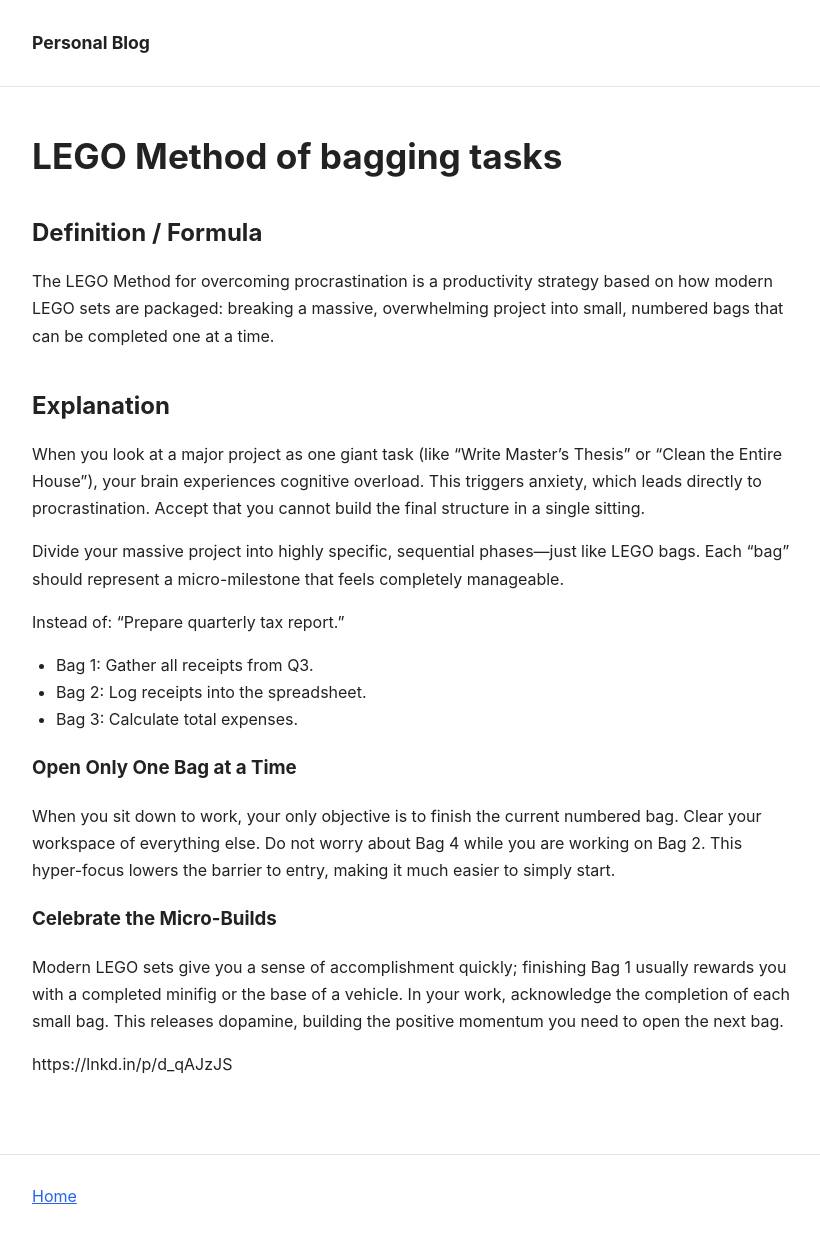
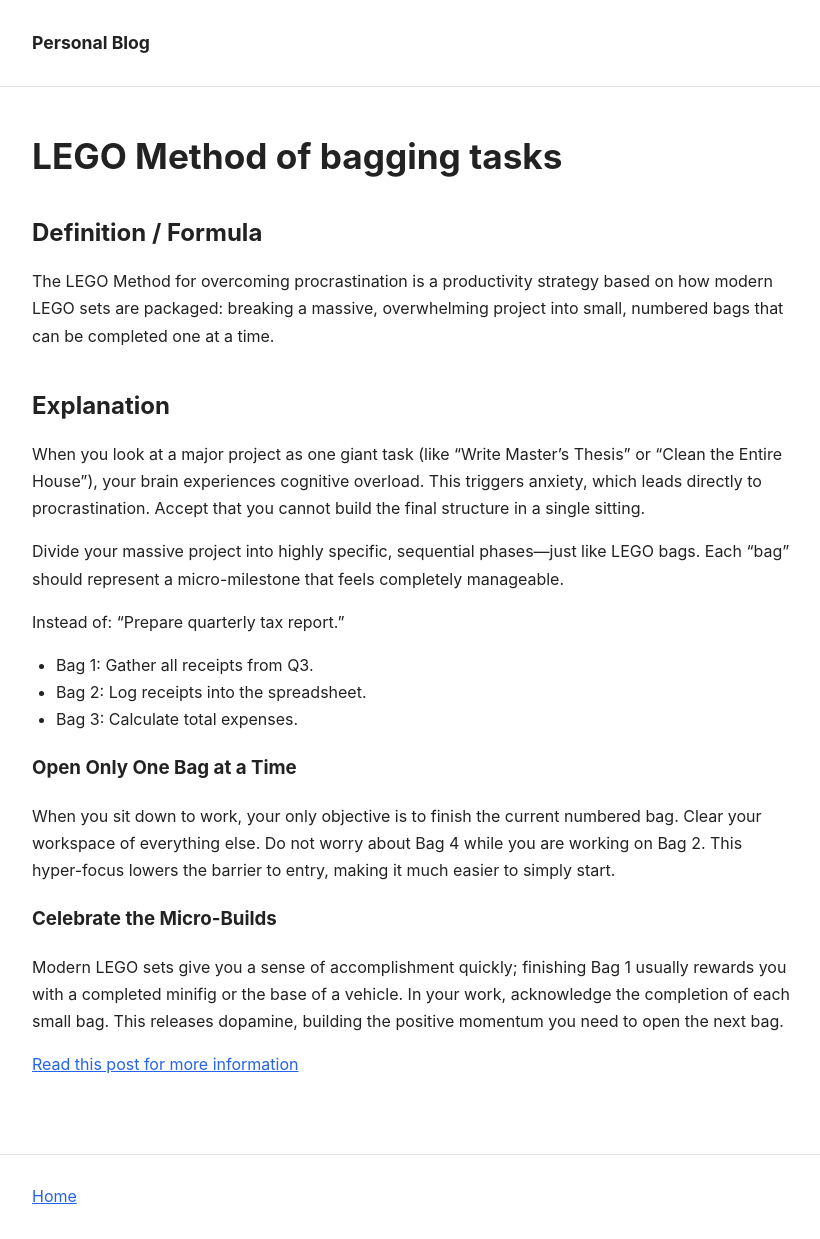
Before and after one commit to BeardedOwl1357/Personal_Blog, a Jekyll site: the page built from _articles/working-with-yourself/lego-method-of-bagging-tasks.md, in a window 1280 px wide. Shown: the whole page, without its empty margins (228-1048 px from the left). Built offline with Jekyll 4.4.1, drawn with Linux system fonts in a browser that asks for light colours.

Commit message:
Generic addition

```diff
--- a/_articles/working-with-yourself/lego-method-of-bagging-tasks.md
+++ b/_articles/working-with-yourself/lego-method-of-bagging-tasks.md
@@ -30,4 +30,4 @@ When you sit down to work, your only objective is to finish the current numbered
 ### Celebrate the Micro-Builds
 Modern LEGO sets give you a sense of accomplishment quickly; finishing Bag 1 usually rewards you with a completed minifig or the base of a vehicle. In your work, acknowledge the completion of each small bag. This releases dopamine, building the positive momentum you need to open the next bag.
 
-https://lnkd.in/p/d_qAJzJS
+[Read this post for more information](https://lnkd.in/p/d_qAJzJS)
```
